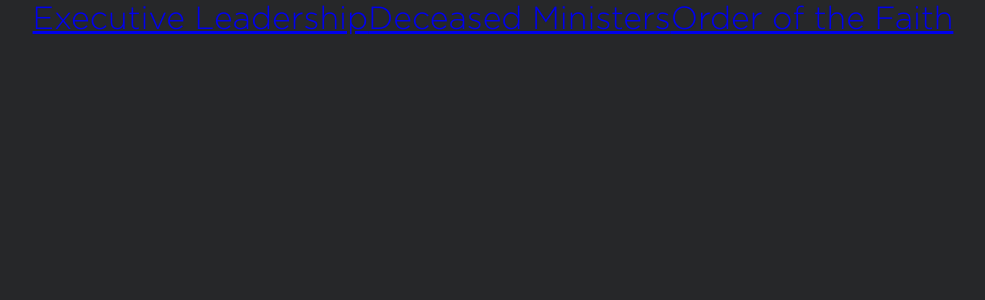
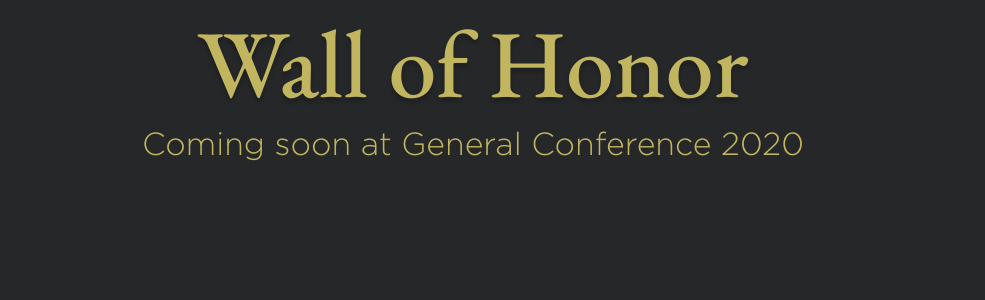
Before and after one commit to jdbernard/upci-wall-of-honor, a Vue app in the folder webapp/: page / in a window 1280 px wide. Shown: the top 300 px of the page, without its empty margins (167-1152 px from the left). Built offline with nearby package versions, Linux system fonts and the light colour scheme.

Commit message:
Update index view to show the 'Coming Soon' message.

```diff
--- a/webapp/src/views/Index.vue
+++ b/webapp/src/views/Index.vue
@@ -1,11 +1,10 @@
 <template>
-  <ul>
-    <router-link to="/executive-leadership">Executive Leadership</router-link>
-    <router-link to="/deceased-ministers">Deceased Ministers</router-link>
-    <router-link :to="{ name: 'OrderOfTheFaith' }"
-      >Order of the Faith</router-link
-    >
-  </ul>
+  <div id="coming-soon">
+    <div class="header general">
+      <h1>Wall of Honor</h1>
+      <h2>Coming soon at General Conference 2020</h2>
+    </div>
+  </div>
 </template>
 <script lang="ts" src="./index.ts"></script>
 <style lang="scss" src="./index.scss"></style>
```
